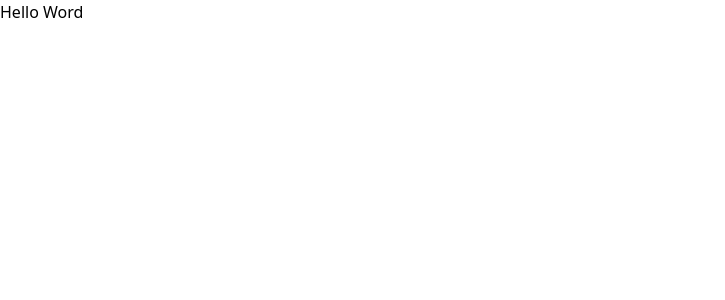
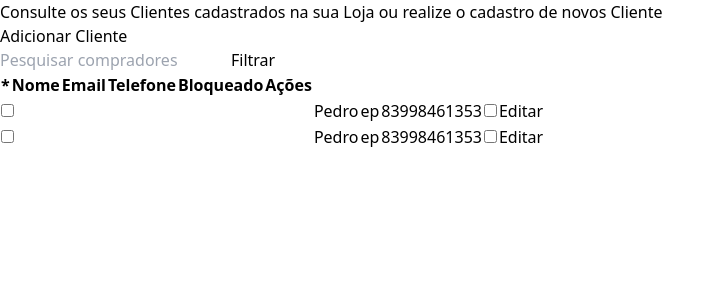
Before and after one commit to pedrinhoas7/eccomerce-spa, a Vue app: page / in a window 1280 px wide. Shown: the top 300 px of the page, without its empty margins (0-725 px from the left). Built offline with nearby package versions, Linux system fonts and the light colour scheme.

Commit message:
Feat: create basic component

```diff
--- a/src/components/CustomerManagement.vue
+++ b/src/components/CustomerManagement.vue
@@ -1,13 +1,62 @@
 <template>
-  <p>Hello Word</p>
+  <div class="flex flex-nowrap w-full mt-5">
+    <!--   left -->
+    <div class="flex flex-col">
+      <div class="flex flex-nowrap">
+        <h2>Consulte os seus Clientes cadastrados na sua Loja ou realize o cadastro de novos Cliente</h2>
+        <button class="bg-magalu rounded-md">Adicionar Cliente</button>
+      </div>
+      <div class="flex">
+        <input type="text" placeholder="Pesquisar compradores" />
+        <button>Filtrar</button>
+      </div>
+      <div class="flex">
+        <table>
+          <tr>
+            <thead>
+              <th>*</th>
+              <th>Nome</th>
+              <th>Email</th>
+              <th>Telefone</th>
+              <th>Bloqueado</th>
+              <th>Ações</th>
+            </thead>
+          </tr>
+          <tbody>
+            <tr v-for="client in clients">
+              <td><input type="checkbox" value="a" /></td>
+              <td>{{ client.name }}</td>
+              <td>{{ client.email }}</td>
+              <td>{{ client.phone }}</td>
+              <td><input type="checkbox" :value="client.isBlocked" /></td>
+              <td><button @click="$router.replace('/client/' + client.id)">Editar</button></td>
+            </tr>
+          </tbody>
+        </table>
+      </div>
+    </div>
+    <!--   right -->
+  </div>
 </template>
 
 <script lang="ts">
-import { defineComponent } from 'vue';
+import { defineComponent, ref } from 'vue';
+import ClientDTO from '../DTO/ClientDTO.ts';
+
 
 export default defineComponent({
   name: 'CustomerManagement',
+  setup() {
 
+    const clients = ref<ClientDTO[]>([
+      { id: "1", name: "Pedro", email: "ep", isBlocked: false, date: "", phone: "83998461353" },
+      { id: "2", name: "Pedro", email: "ep", isBlocked: false, date: "", phone: "83998461353" }
+    ]);
+
+    return {
+      clients
+    }
+  }
 })
 </script>
 
```
Also changed, not shown: src/components/Header.vue (added, +17 -0 lines), src/views/Home.vue (added, +18 -0 lines), src/assets/images/logo-lu-do-magalu.png (added), src/assets/images/nome magalu.png (added).
